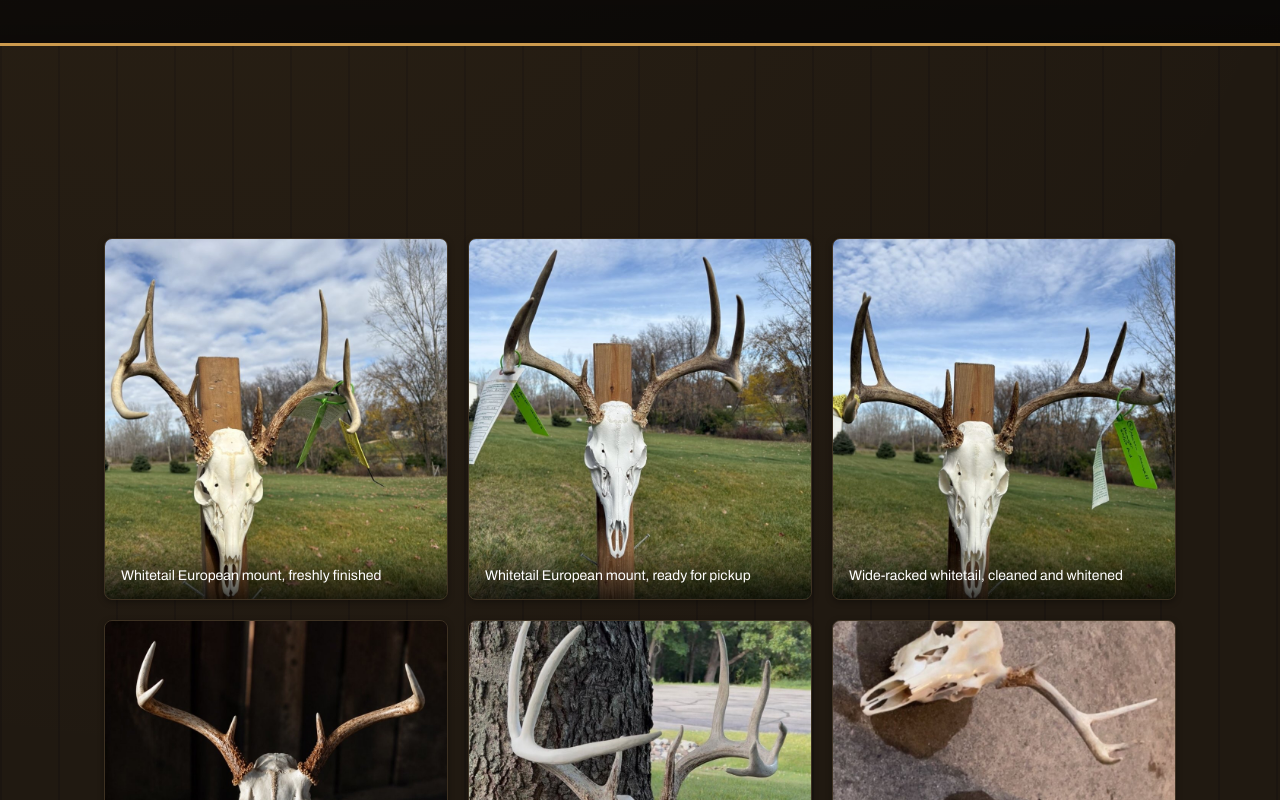
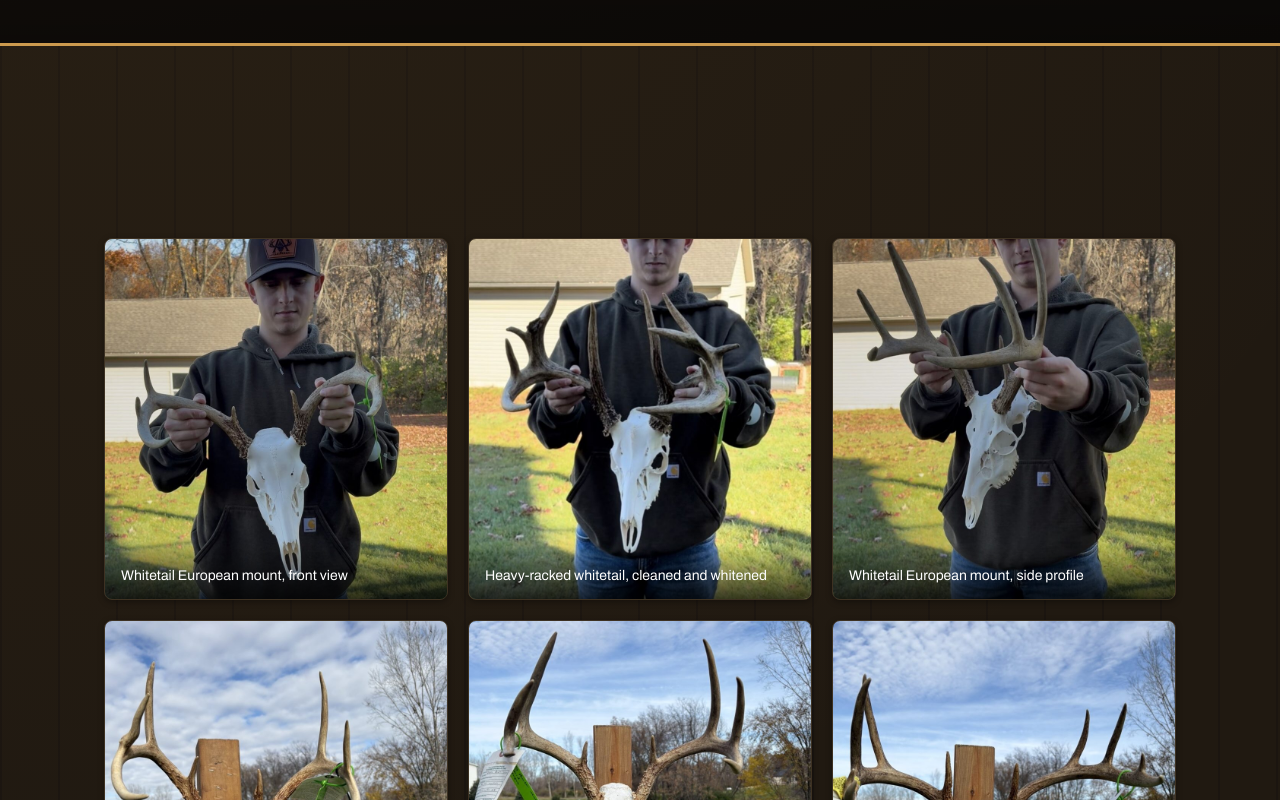
Before and after one commit to ofarmer1/Andersons-Taxidermy, a plain HTML site: page gallery.html in a window 1280 px wide. Shown: the part 412-1212 px from the top of the page. Drawn offline with Linux system fonts and the light colour scheme; a web font is replaced by a local one.

Commit message:
Add three new whitetail European mount photos to the gallery
Co-Authored-By: Claude Opus 5.5 <noreply@anthropic.com>
Claude-Session: https://claude.ai/code/session_012eFhtuWzEzpxjhGZYkDMWa

```diff
--- a/gallery.html
+++ b/gallery.html
@@ -60,6 +60,18 @@
 <main>
   <section>
     <div class="gallery-grid">
+      <figure>
+        <img src="images/gallery-10.jpg" alt="Whitened whitetail European skull mount held up outdoors, front view" loading="lazy">
+        <figcaption>Whitetail European mount, front view</figcaption>
+      </figure>
+      <figure>
+        <img src="images/gallery-8.jpg" alt="Whitetail European skull mount with heavy antlers held outdoors" loading="lazy">
+        <figcaption>Heavy-racked whitetail, cleaned and whitened</figcaption>
+      </figure>
+      <figure>
+        <img src="images/gallery-9.jpg" alt="Whitetail European skull mount shown from the side, held outdoors" loading="lazy">
+        <figcaption>Whitetail European mount, side profile</figcaption>
+      </figure>
       <figure>
         <img src="images/gallery-5.jpg" alt="Whitened whitetail European skull mount on a wooden post outdoors" loading="lazy">
         <figcaption>Whitetail European mount, freshly finished</figcaption>
```
Also changed, not shown: images/gallery-10.jpg (added), images/gallery-8.jpg (added), images/gallery-9.jpg (added).
